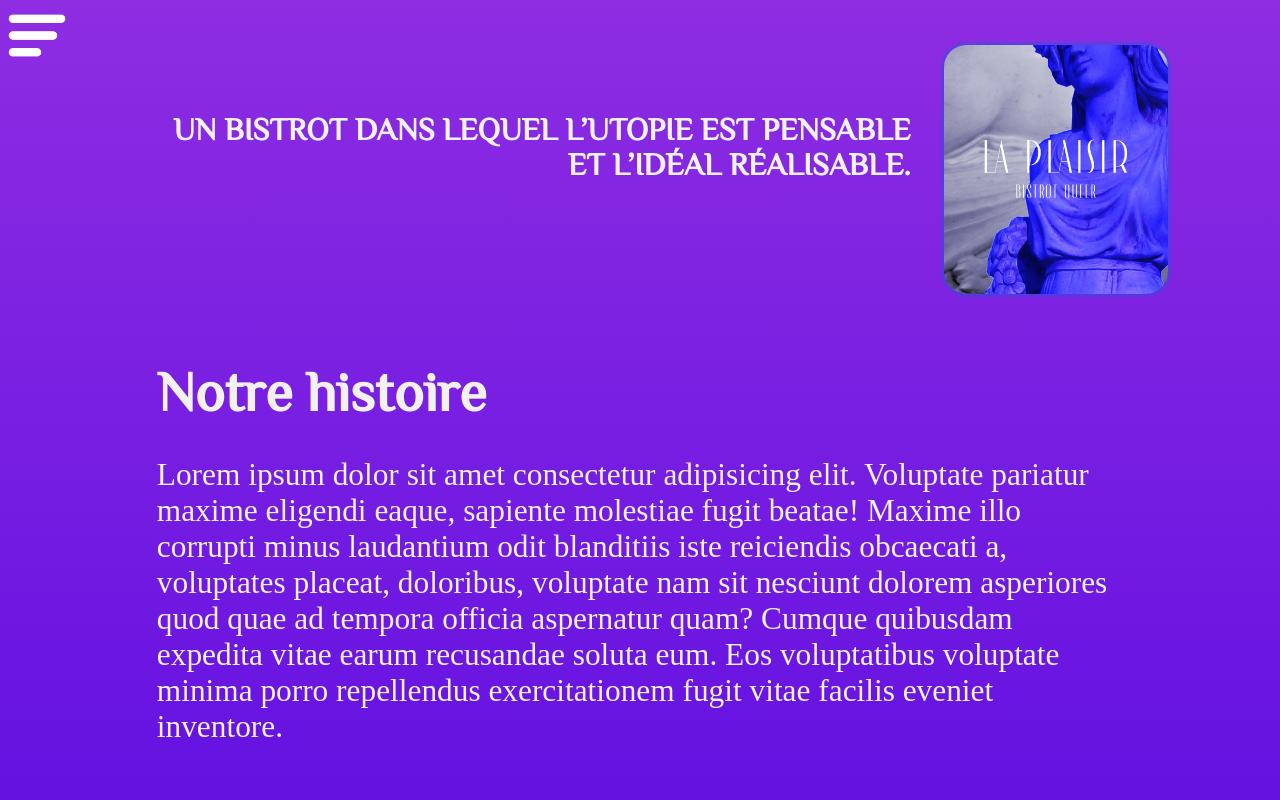
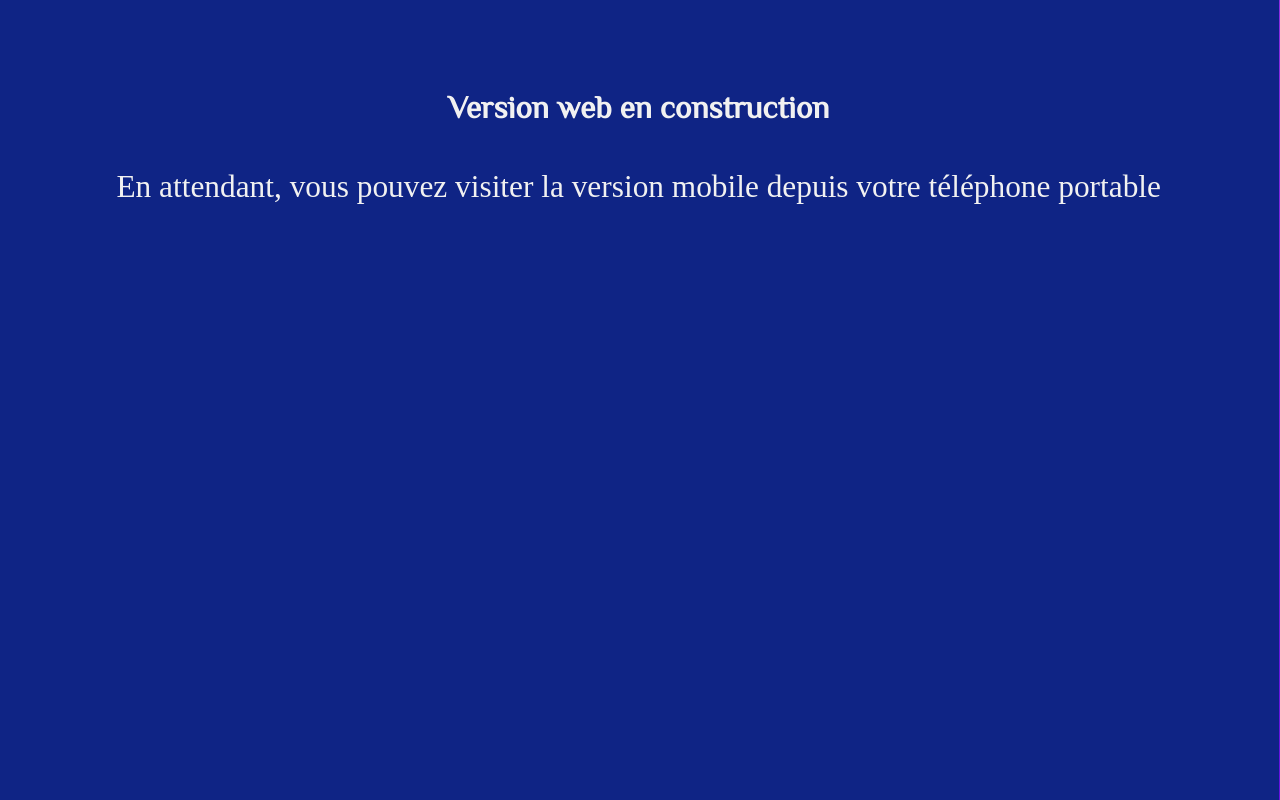
Before and after one commit to TerryGrimoire/La-plaisir-, a React (Vite) app: page / in a window 1280 px wide. Shown: the top 800 px of the page. Built offline with nearby package versions, Linux system fonts and the light colour scheme.

Commit message:
error message for desktop version

```diff
--- a/src/App.css
+++ b/src/App.css
@@ -232,6 +232,14 @@ iframe {
   font-size: 0.7rem;
 }
 
+.desktop {
+  display: none;
+}
+
+.relative {
+  position: relative;
+}
+
 /******************************************************************************************************************************************/
 /********************************************************************* DESKTIOP *********************************************************************/
 /******************************************************************************************************************************************/
@@ -239,7 +247,23 @@ iframe {
 
 @media screen and (min-width: 768px) {
 /*__________________________________________________________________________ Accueil __________________________________________________________________________ */
+.desktop {
+  display: initial;
+  position: absolute;
+  top: 0;
+  left: -0.1%;
+  width: 100%;
+  height: 100%;
+  padding: 2rem;
+  display: flex;
+  flex-direction: column;
+  align-items: center;
+  background-color: var(--main-color);
+}
 
+.desktop h2 {
+  padding: 2rem;
+}
 section {
   padding: 2rem 5rem;
 }
--- a/src/pages/Accueil.jsx
+++ b/src/pages/Accueil.jsx
@@ -4,7 +4,14 @@ import landingData from "../data/landingData";
 
 function Accueil() {
   return (
-    <section>
+    <section className="relative">
+      <div className="desktop">
+        <h2>Version web en construction</h2>
+        <p>
+          En attendant, vous pouvez visiter la version mobile depuis votre
+          téléphone portable
+        </p>
+      </div>
       <Landing data={landingData[0]} />
       <article>
         <h3> Notre histoire </h3>
```
